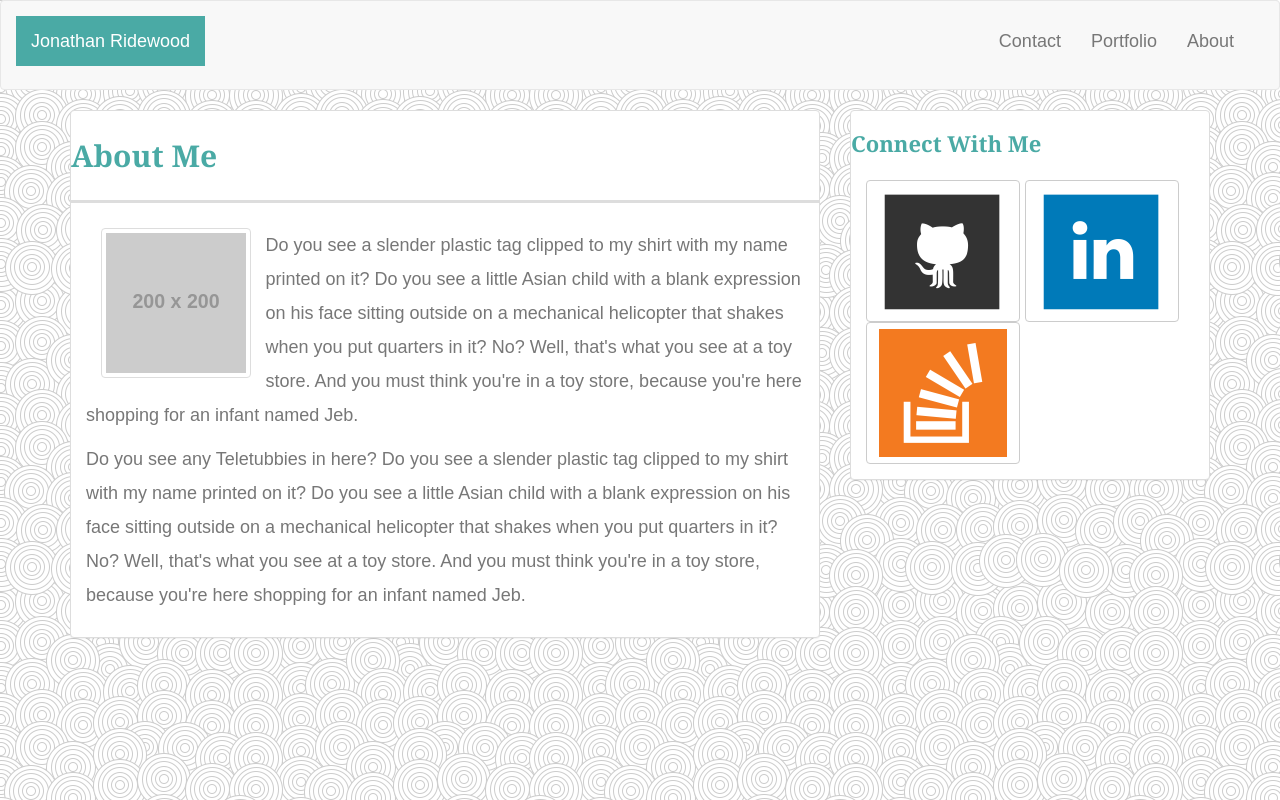
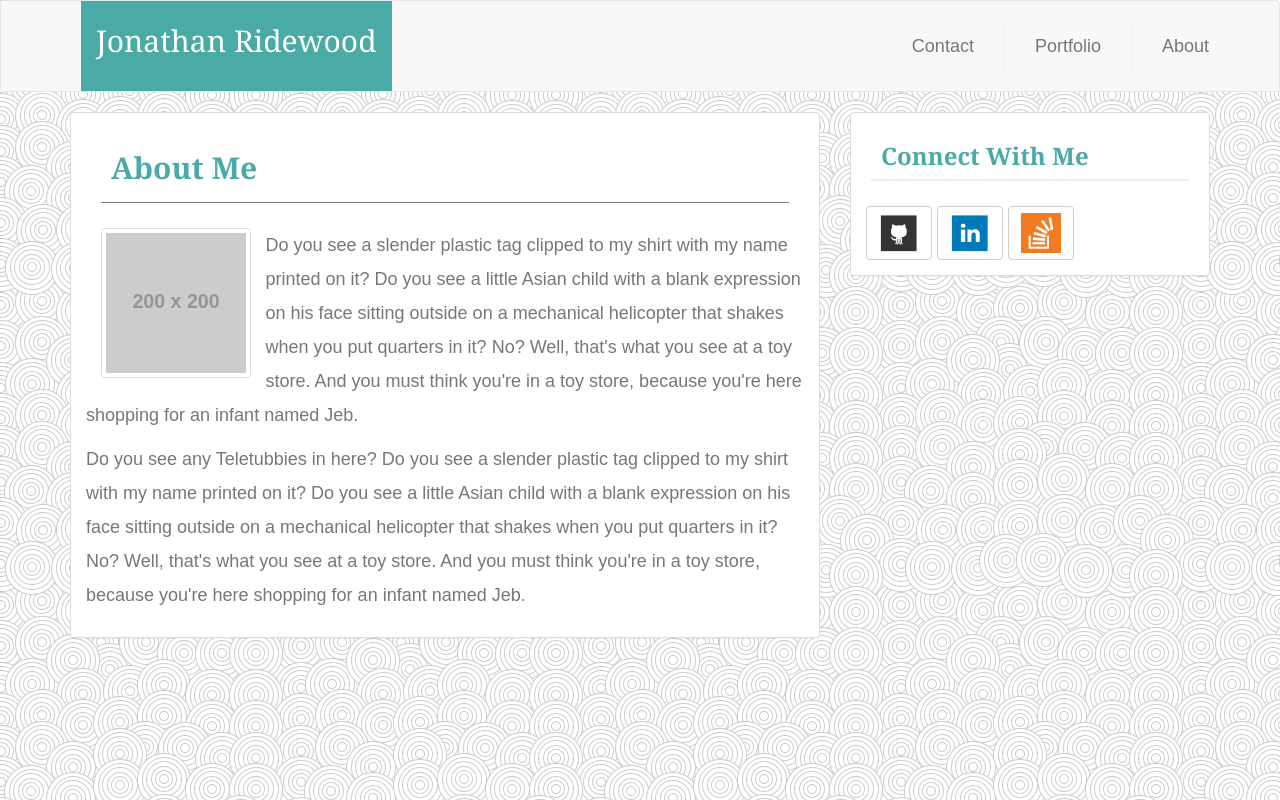
Before and after one commit to jrr564/Bootstrap-Portfolio, a plain HTML site: page index.html in a window 1280 px wide. Drawn offline with nearby package versions, Linux system fonts and the light colour scheme; placeholder pictures from the web are drawn by us.

Commit message:
progress

```diff
--- a/assets/css/style.css
+++ b/assets/css/style.css
@@ -15,31 +15,80 @@ h3 {
 }
 
 h1 {
-  padding-bottom: 20px;
+  padding-bottom: 30px;
   font-size: 30px;
   line-height: 49px;
   border-bottom: 3px solid #ddd;
+  margin-left: 30px;
+  margin-right: 30px;
+  border-bottom-style: solid;
+  border-bottom-width: 1px;
+  border-bottom-color: #777777;
 }
 
-h2,
 h3 {
-  font-size: 22px;
+  margin-right: 20px;
+  margin-left: 20px;
+  border-bottom: 2px solid #eee;
+}
+
+h1, h3 {
+  padding: 10px;
+
 }
 
 /*<-- header -->*/
-.navbar-default {
-  height: 90px;
-  padding: 15px;
-}
+
 
 .navbar-brand {
   color: #fff;
   background-color: #4aaaa5;
+  height: 90px;=
+  font-weight: 700;
+  left: 14%;
+  font-size: 30px;
+  font-family: Georgia, Times, "Times New Roman", serif;
+  line-height: 50px;
+
+}
+
+.collapse.navbar-collapse {
+  height: 90px;
+  float: right;
+}
+
+.container-fluid {
+  height: 90px;
+  margin-left: 80px;
+  margin-right: 40px;
+}
+
+.bs-example-navbar-collapse-1 {
+  height: 90px;
   height: 100%;
+  position: fixed;
+  font-weight: 700;
+  line-height: 50px;
+  margin: 40px;
 }
 
 .navbar-default .navbar-brand {
   color: #fff;
+}
+
+#portfolio, #about {
+  display: inline-block;
+  padding-left: 15px;
+  margin-left: 15px;
+  line-height: 18px;
+  color: #999;
+  text-decoration: none;
+  border-left: 1px solid #efefef;
+  margin-top: 20px;
+}
+
+#contact {
+  margin-top: 20px;
 }
 
 #main-container {
@@ -53,6 +102,22 @@ h3 {
 
 }
 
+#panel.connect {
+  padding: 30px;
+  float: right;
+  width: 100%;
+  max-width: 270px;
+  padding: 30px;
+  margin-bottom: 20px;
+  background: #fff;
+  border: 1px solid #ddd;
+}
+
+.social {
+  width: 40px;
+  height: auto;
+}
+
 .panel-default>.panel-heading {
   background-color: #fff;
 }
--- a/index.html
+++ b/index.html
@@ -24,15 +24,15 @@
 	    <div class="collapse navbar-collapse" id="bs-example-navbar-collapse-1">
 
 	      <ul class="nav navbar-nav navbar-right">
-	        <li><a href="index.html">About</a></li>
+	        <li id="about" ><a href="index.html">About</a></li>
 
 	      </ul>
 	      <ul class="nav navbar-nav navbar-right">
-	        <li><a href="portfolio.html">Portfolio</a></li>
+	        <li id="portfolio" ><a href="portfolio.html">Portfolio</a></li>
 
 	      </ul>
 	      <ul class="nav navbar-nav navbar-right">
-	        <li><a href="contact.html">Contact</a></li>
+	        <li id="contact" ><a href="contact.html">Contact</a></li>
 
 	      </ul>
 	    </div><!-- /.navbar-collapse -->
@@ -60,8 +60,8 @@
 
 			<div class="col-md-4">
 
-		      <div class="panel panel-default">
-		        <H2>Connect With Me</H2>
+		      <div class="panel panel-default" id="panel.connect">
+		        <H3>Connect With Me</H3>
 		        <div class="panel-body">
 		        	<button type="button" class="btn btn-default">
 			  			<a href="https://github.com/jrr564"><img src="assets/images/if_github_square_107105.png" class="social" alt="GitHub"/>
```
